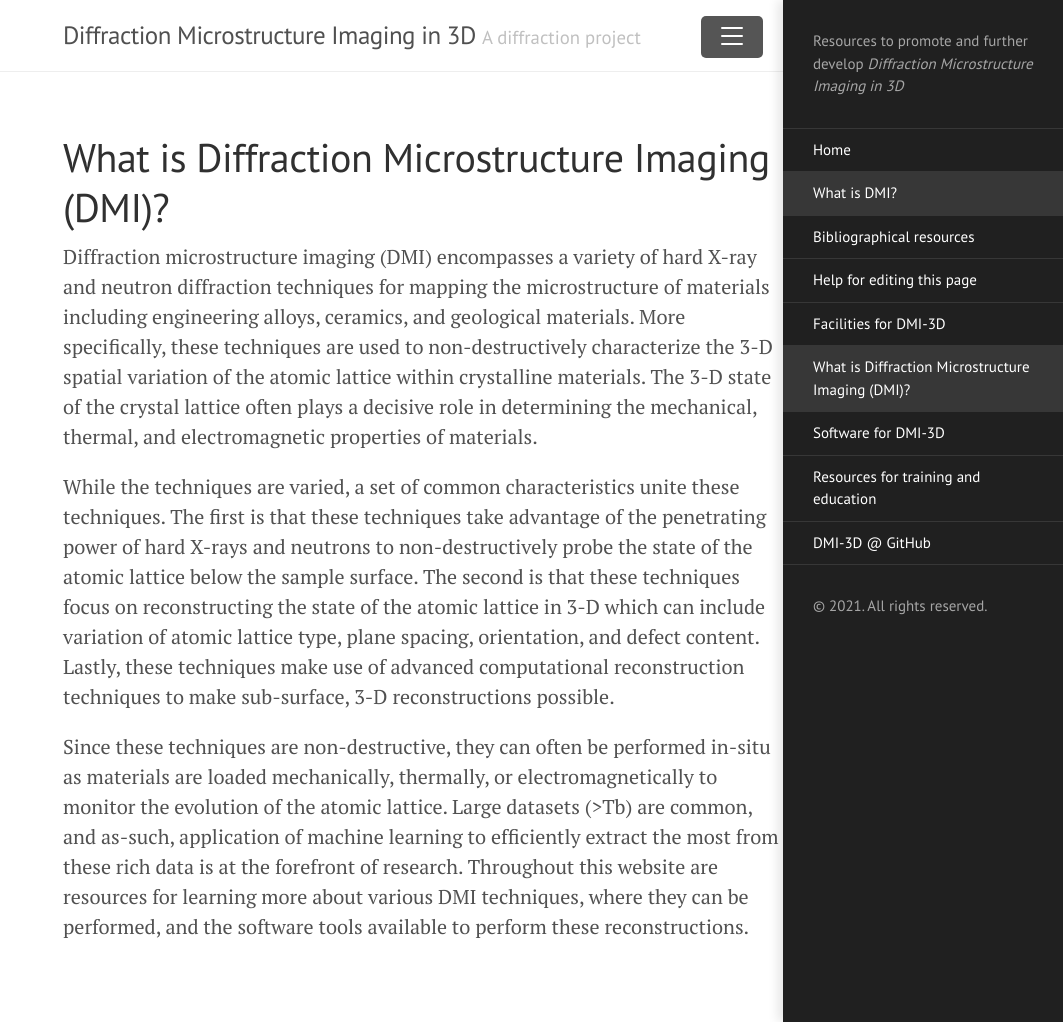
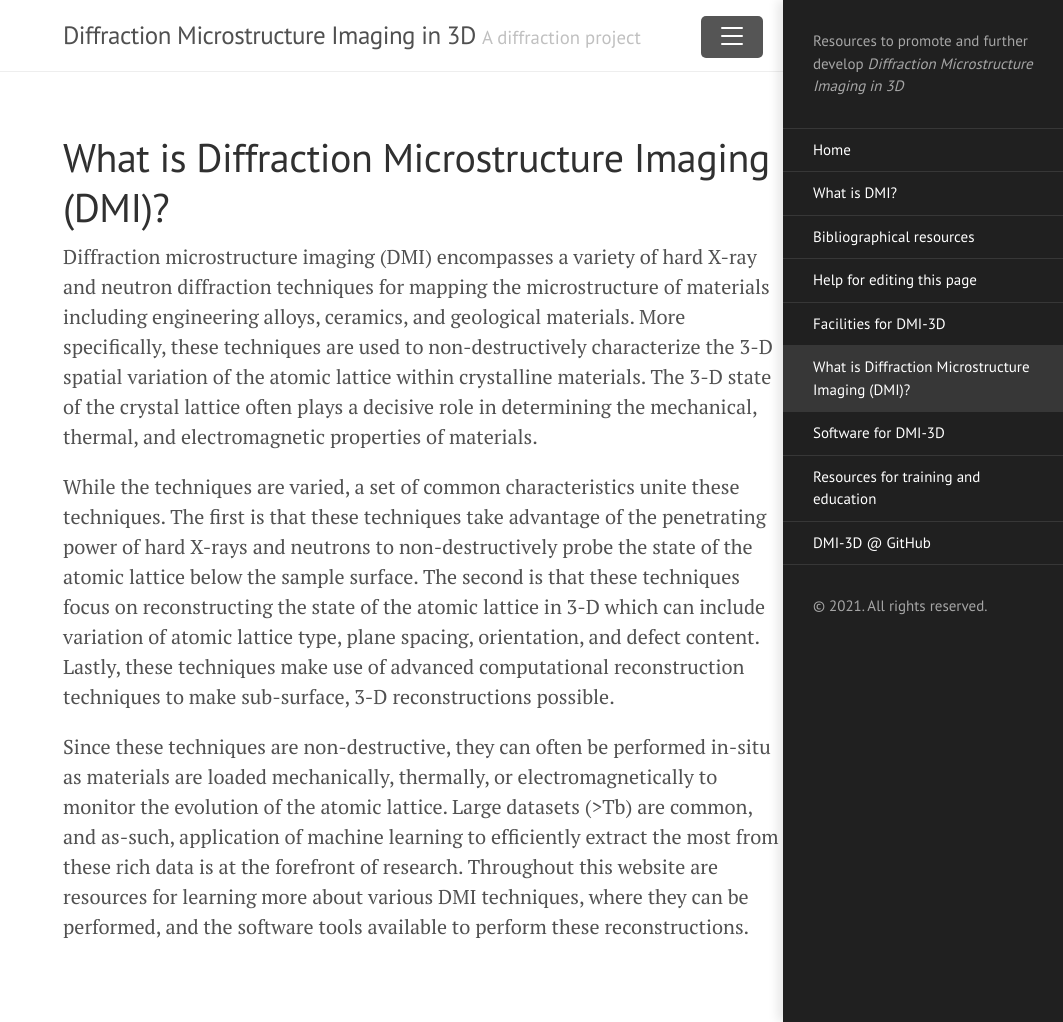
Before and after one commit to dmi-3D/dmi-3D.github.io, a Jekyll site: the page built from intro.md, in a window 1280 px wide and 1022 px high. Shown: the whole window, without its empty margins (217-1280 px from the left). Built offline with Jekyll 4.4.1, drawn with Linux system fonts in a browser that asks for light colours.

Commit message:
Update sidebar.html

```diff
--- a/_includes/sidebar.html
+++ b/_includes/sidebar.html
@@ -10,7 +10,8 @@
 
   <nav class="sidebar-nav">
     <a class="sidebar-nav-item{% if page.title == 'Home' %} active{% endif %}" href="{{ '/' | absolute_url }}">Home</a>
-    <a class="sidebar-nav-item{% if page.title == 'What is Diffraction Microstructure Imaging (DMI)?' %} active{% endif %}" href="{{ '/intro' | absolute_url }}">What is DMI?</a>
+
+    <a class="sidebar-nav-item" href="{{ '/intro' | absolute_url }}">What is DMI?</a>
 
     {% comment %}
       The code below dynamically generates a sidebar nav of pages with
```
